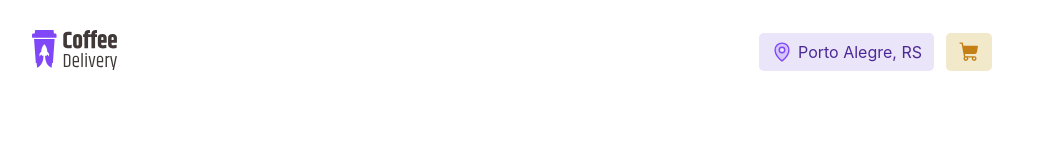
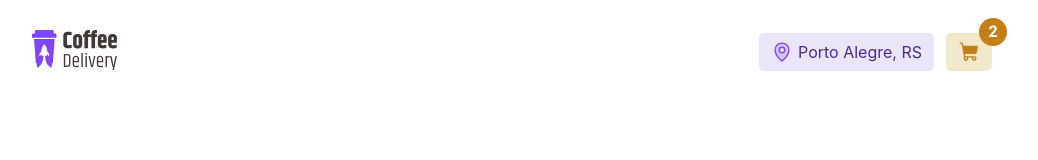
Before and after one commit to luisgustavofaria/coffee-delivery, a React (Vite) app: page / in a window 1280 px wide. Shown: the top 160 px of the page, without its empty margins (128-1166 px from the left). Built offline with nearby package versions, Linux system fonts and the light colour scheme.

Commit message:
criado useState quantity

```diff
--- a/src/components/Header/index.tsx
+++ b/src/components/Header/index.tsx
@@ -1,5 +1,11 @@
 import { MapPin, ShoppingCart } from '@phosphor-icons/react';
-import { Aside, ContainerHeader } from './styles';
+import {
+  Aside,
+  ContainerHeader,
+  CounterCoffees,
+  DivLocalization,
+  DivShoppingCart,
+} from './styles';
 import { NavLink } from 'react-router-dom';
 
 export function Header() {
@@ -9,15 +15,18 @@ export function Header() {
         <img src="/images/logo.svg" alt="logo" />
       </NavLink>
       <Aside>
-        <div>
+        <DivLocalization>
           <MapPin size={22} color="#8047F8" weight="duotone" />
           <span>Porto Alegre, RS</span>
-        </div>
+        </DivLocalization>
         <NavLink to="/checkout">
-          <div>
+          <DivShoppingCart>
             <ShoppingCart size={22} weight="fill" color="#C47F17" />
-          </div>
+          </DivShoppingCart>
         </NavLink>
+        <CounterCoffees>
+          <span>2</span>
+        </CounterCoffees>
       </Aside>
     </ContainerHeader>
   );
--- a/src/components/Header/styles.ts
+++ b/src/components/Header/styles.ts
@@ -1,4 +1,5 @@
 import styled from 'styled-components';
+import { typography } from '../../styles/themes/typography';
 
 export const ContainerHeader = styled.header`
   width: 100%;
@@ -14,8 +15,10 @@ export const Aside = styled.div`
   display: flex;
   align-items: center;
   gap: 12px;
+  position: relative;
+`;
 
-  div:first-child {
+export const DivLocalization = styled.div`
   display: flex;
   align-items: center;
   background-color: ${(props) => props.theme.colors['purple-light']};
@@ -27,14 +30,39 @@ export const Aside = styled.div`
   span {
     color: ${(props) => props.theme.colors['purple-dark']};
   }
-  }
+`;
 
-  div:last-child {
+export const DivShoppingCart = styled.div`
   display: flex;
   align-items: center;
-    background-color: ${(props) => props.theme.colors['yellow-light']};
   height: 38px;
   border-radius: 5px;
   padding: 12px;
+  background-color: ${(props) => props.theme.colors['yellow-light']};
+
+  svg {
+    background-color: ${(props) => props.theme.colors['yellow-light']};
   }
 `;
+
+export const CounterCoffees = styled.div`
+  position: absolute;
+  background-color: ${(props) => props.theme.colors['yellow-dark']};
+  border-radius: 50%;
+  width: 28px;
+  height: 28px;
+  top: -15px;
+  right: -15px;
+  color: white;
+
+  span {
+    ${typography.fonts.textM}
+    font-weight: bold;
+
+    width: 100%;
+    height: 100%;
+    display: flex;
+    align-items: center;
+    justify-content: center;
+  }
+`;
--- a/src/pages/Home/CardCoffes/index.tsx
+++ b/src/pages/Home/CardCoffes/index.tsx
@@ -11,6 +11,7 @@ import {
   QuantityInput,
   TagCoffee,
 } from './styles';
+import { useState } from 'react';
 
 interface ICardCoffes {
   coffee: {
@@ -24,6 +25,18 @@ interface ICardCoffes {
 }
 
 export function CardCoffes({ coffee }: ICardCoffes) {
+  const [quantity, setQuantity] = useState(1);
+
+  const increaseQuantity = () => {
+    setQuantity(quantity + 1);
+  };
+
+  const decreaseQuantity = () => {
+    if (quantity > 1) {
+      setQuantity(quantity - 1);
+    }
+  };
+
   return (
     <ContainerCard>
       <CoffeeImage src={coffee.image} alt={''} />
@@ -46,11 +59,11 @@ export function CardCoffes({ coffee }: ICardCoffes) {
 
         <DivQuantityInput>
           <QuantityInput>
-            <button>
+            <button onClick={decreaseQuantity}>
               <Minus size={14} />
             </button>
-            <span>1</span>
-            <button>
+            <span>{quantity}</span>
+            <button onClick={increaseQuantity}>
               <Plus size={14} />
             </button>
           </QuantityInput>
```
Lines whose indentation alone changed are shown as unchanged.
